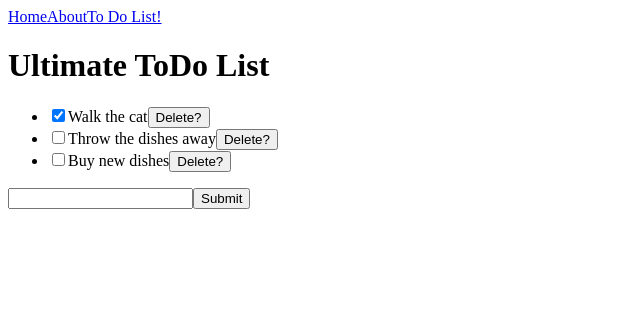
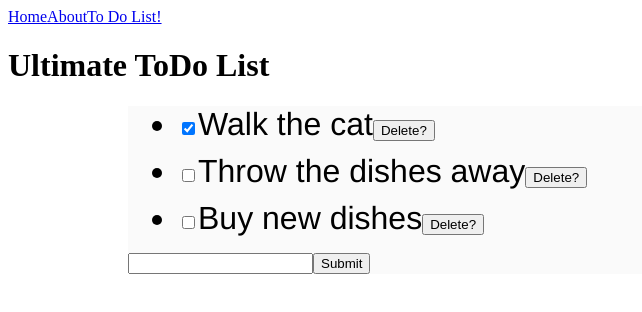
Before and after one commit to MilesHeise/MERNt-ToDo-That, a React (Create React App) app: page /todolist in a window 1280 px wide. Shown: the top 312 px of the page, without its empty margins (0-642 px from the left). Built offline with nearby package versions, Linux system fonts and the light colour scheme.

Commit message:
starting changes

```diff
--- a/package.json
+++ b/package.json
@@ -3,6 +3,12 @@
   "version": "0.1.0",
   "private": true,
   "dependencies": {
+    "axios": "^0.17.1",
+    "body-parser": "^1.18.2",
+    "express": "^4.16.2",
+    "foreman": "^2.0.0",
+    "mongoose": "^5.0.1",
+    "nodemon": "^1.14.11",
     "react": "^16.2.0",
     "react-dom": "^16.2.0",
     "react-router-dom": "^4.2.2",
--- a/src/components/Todo.js
+++ b/src/components/Todo.js
@@ -1,13 +1,16 @@
 import React, { Component } from 'react';
+import style from './style';
 
 class Todo extends Component {
   render() {
     return (
-      <li>
-         <input type="checkbox" checked={ this.props.completed } onChange={ this.props.toggleComplete } />
-         <span>{ this.props.description }</span>
-         <button onClick={ this.props.deleteTodo } >Delete?</button>
-       </li>
+      <div style={ style.todo } >
+        <li>
+           <input type="checkbox" checked={ this.props.completed } onChange={ this.props.toggleComplete } />
+           <span>{ this.props.description }</span>
+           <button onClick={ this.props.deleteTodo } >Delete?</button>
+        </li>
+        </div>
     );
   }
 }
--- a/src/components/TodoList.js
+++ b/src/components/TodoList.js
@@ -1,5 +1,6 @@
 import React, { Component } from 'react';
 import Todo from './Todo';
+import style from './style';
 
 class TodoList extends Component {
   constructor(props) {
@@ -39,7 +40,7 @@ class TodoList extends Component {
 
   render() {
     return (
-      <div>
+      <div style={ style.list } >
         <ul>
           { this.state.todos.map( (todo, index) =>
             <Todo key={ index } description={ todo.description } completed={ todo.completed } deleteTodo={ () => this.deleteTodo(todo.description) } toggleComplete={ () => this.toggleComplete(index) } />
--- /dev/null
+++ b/src/components/style.js
@@ -0,0 +1,89 @@
+const style = {
+list: {
+  margin: '0 auto',
+  backgroundColor: '#fafafa',
+  width: '80vw'
+},
+todo: {
+  margin: '10px',
+  fontSize: '2rem',
+  fontFamily: 'Helvetica, sans-serif'
+}
+
+
+
+
+
+
+
+
+ // commentBox: {
+ // width:’80vw’,
+ // margin:’0 auto’,
+ // fontFamily:’Helvetica, sans-serif’
+ // },
+ // title: {
+ // textAlign:’center’,
+ // textTransform:’uppercase’
+ // },
+ // commentList: {
+ // border:’1px solid #f1f1f1',
+ // padding:’0 12px’,
+ // maxHeight:’70vh’,
+ // overflow:’scroll’
+ // },
+ // comment: {
+ // backgroundColor:’#fafafa’,
+ // margin:’10px’,
+ // padding:’3px 10px’,
+ // fontSize:’.85rem’
+ // },
+ // commentForm: {
+ // margin:’10px’,
+ // display:’flex’,
+ // flexFlow:’row wrap’,
+ // justifyContent:’space-between’
+ // },
+ // commentFormAuthor: {
+ // minWidth:’150px’,
+ // margin:’3px’,
+ // padding:’0 10px’,
+ // borderRadius:’3px’,
+ // height:’40px’,
+ // flex:’2'
+ // },
+ // commentFormText: {
+ // flex:’4',
+ // minWidth:’400px’,
+ // margin:’3px’,
+ // padding:’0 10px’,
+ // height:’40px’,
+ // borderRadius:’3px’
+ // },
+ // commentFormPost: {
+ // minWidth:’75px’,
+ // flex:’1',
+ // height:’40px’,
+ // margin:’5px 3px’,
+ // fontSize:’1rem’,
+ // backgroundColor:’#A3CDFD’,
+ // borderRadius:’3px’,
+ // color:’#fff’,
+ // textTransform:’uppercase’,
+ // letterSpacing:’.055rem’,
+ // border:’none’
+ // },
+ // updateLink: {
+ // textDecoration:’none’,
+ // paddingRight:’15px’,
+ // fontSize:’.7rem’
+ // },
+ // deleteLink: {
+ // textDecoration:’none’,
+ // paddingRight:’15px’,
+ // fontSize:’.7rem’,
+ // color:’red’
+ // }
+}
+
+export default style;
```
Also changed, not shown: model/todos.js (added).
